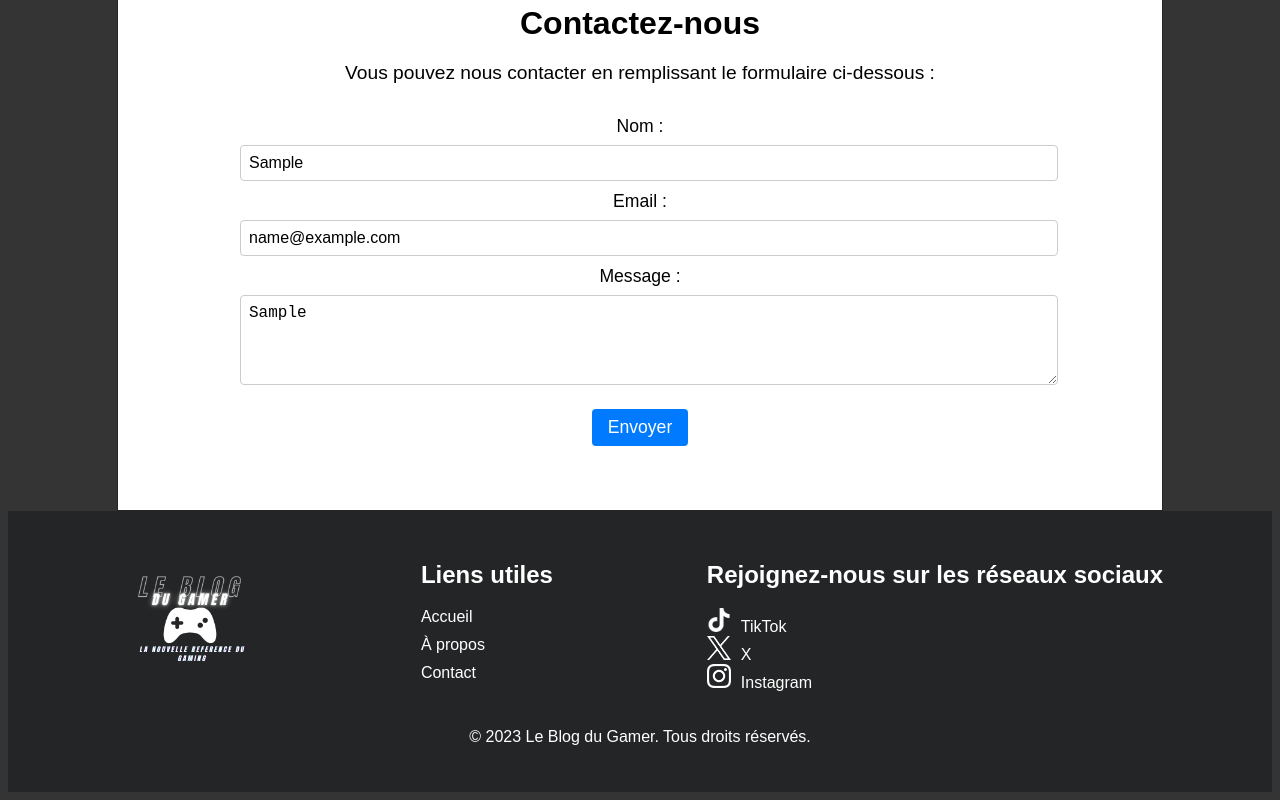
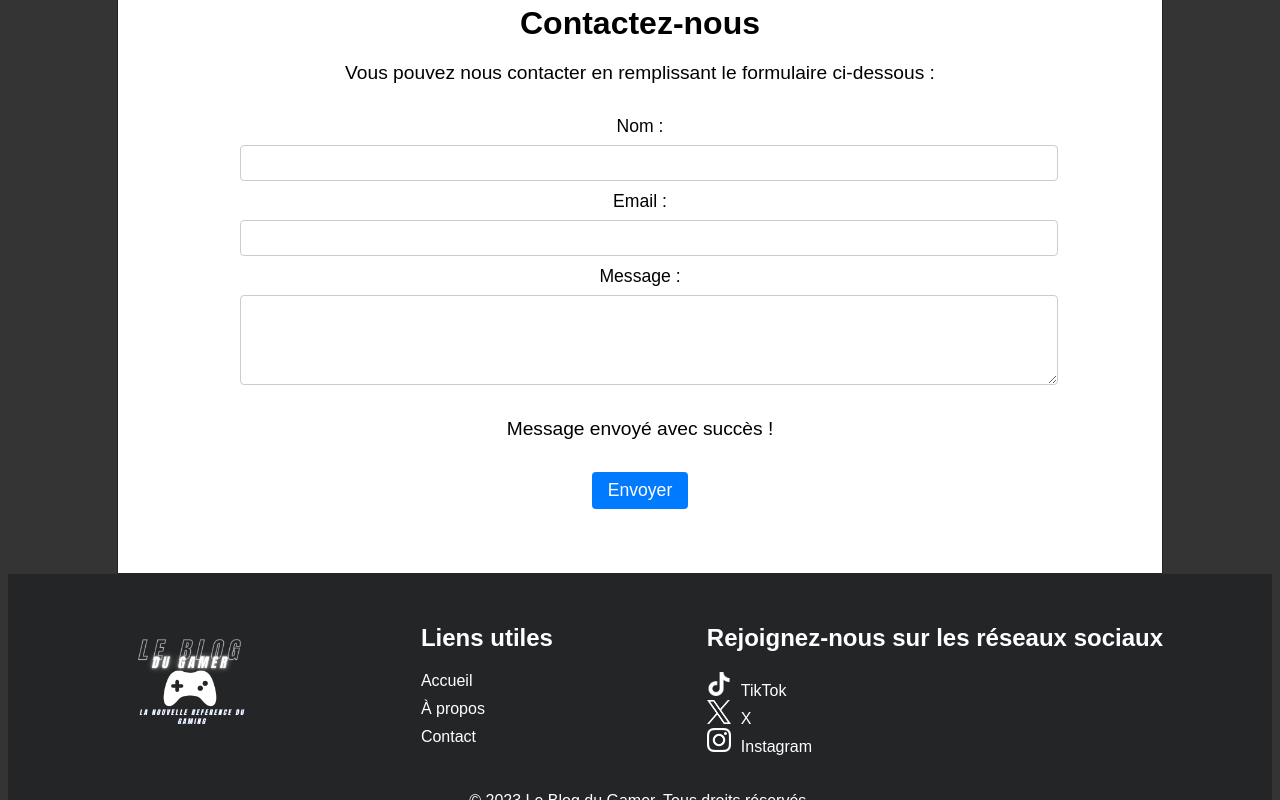
Before and after one commit to JonathanDevred/bdg, a React (Vite) app: page /contact in a window 1280 px wide. Both pictures are taken after typing "Sample", "name@example.com", "Sample" into the empty fields and a click on the button "Envoyer". Shown: the part 729-1529 px from the top of the page. Built offline with nearby package versions, Linux system fonts and the light colour scheme.

Commit message:
contact service mail ok

```diff
--- a/package.json
+++ b/package.json
@@ -19,6 +19,7 @@
     "cors": "^2.8.5",
     "dompurify": "^3.0.5",
     "dotenv": "^16.3.1",
+    "emailjs-com": "^3.2.0",
     "emoji-mart": "^5.5.2",
     "express": "^4.18.2",
     "form-data": "^4.0.0",
--- a/src/pages/ContactPage/index.jsx
+++ b/src/pages/ContactPage/index.jsx
@@ -1,4 +1,5 @@
-import React, { useEffect, useState } from 'react';
+import React, { useState } from 'react';
+import emailjs from 'emailjs-com';
 import Footer from '../../components/Footer';
 import Header from '../../components/Header/index';
 import NavBar from '../../components/NavBar';
@@ -6,8 +7,23 @@ import HomeLinkBlack from '../../components/HomeLink';
 import './styles.scss';
 
 const ContactPage = () => {
-  const handleSubmit = (event) => {
+  const [name, setName] = useState('');
+  const [email, setEmail] = useState('');
+  const [message, setMessage] = useState('');
+  const [isMessageSent, setIsMessageSent] = useState(false);
+
+  const handleSubmit = async (event) => {
     event.preventDefault();
+
+    try {
+      await emailjs.sendForm('service_hfli5fo', 'template_jxlrr04', event.target, 'xWvW2MKLu6AalCn9s');
+      setIsMessageSent(true);
+      setName('');
+      setEmail('');
+      setMessage('');
+    } catch (error) {
+      console.error('Erreur lors de l\'envoi du message :', error);
+    }
   };
 
   return (
@@ -21,16 +37,40 @@ const ContactPage = () => {
         <form onSubmit={handleSubmit}>
           <div className="form-input">
             <label htmlFor="name">Nom :</label>
-            <input type="text" id="name" name="name" required />
+            <input
+              type="text"
+              id="name"
+              name="name"
+              value={name}
+              onChange={(e) => setName(e.target.value)}
+              required
+            />
           </div>
           <div className="form-input">
             <label htmlFor="email">Email :</label>
-            <input type="email" id="email" name="email" required />
+            <input
+              type="email"
+              id="email"
+              name="email"
+              value={email}
+              onChange={(e) => setEmail(e.target.value)}
+              required
+            />
           </div>
           <div className="form-input">
             <label htmlFor="message">Message :</label>
-            <textarea id="message" name="message" rows="4" required />
+            <textarea
+              id="message"
+              name="message"
+              rows="4"
+              value={message}
+              onChange={(e) => setMessage(e.target.value)}
+              required
+            />
           </div>
+          {isMessageSent && (
+            <p className="success-message">Message envoyé avec succès !</p>
+          )}
           <button className='contact-button' type="submit">Envoyer</button>
         </form>
       </main>
```
Also changed, not shown: 1 other file (tests, documents, lock files or other folders).
